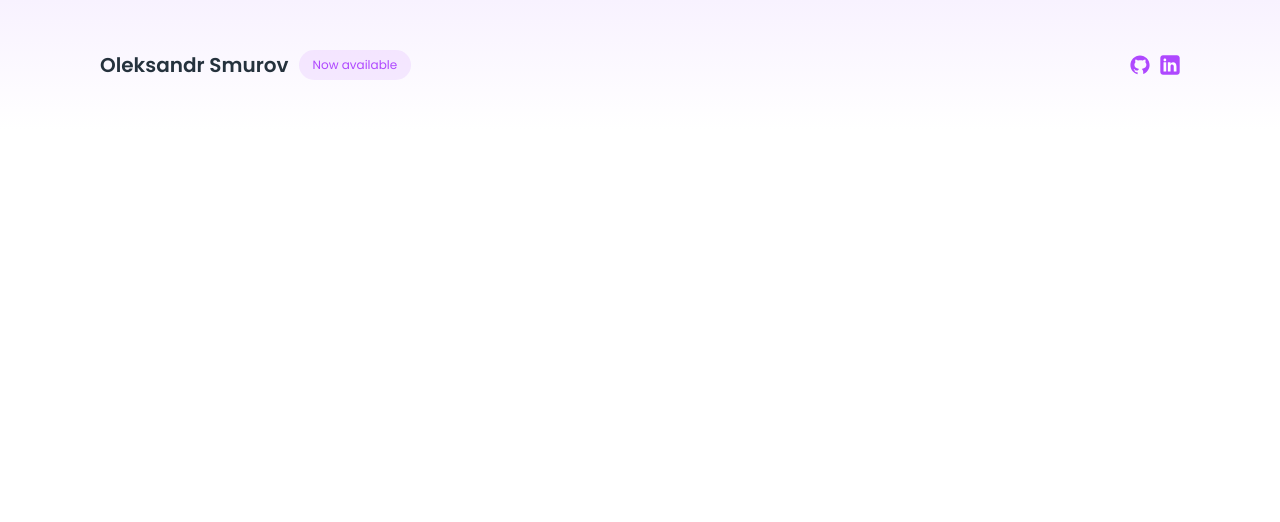
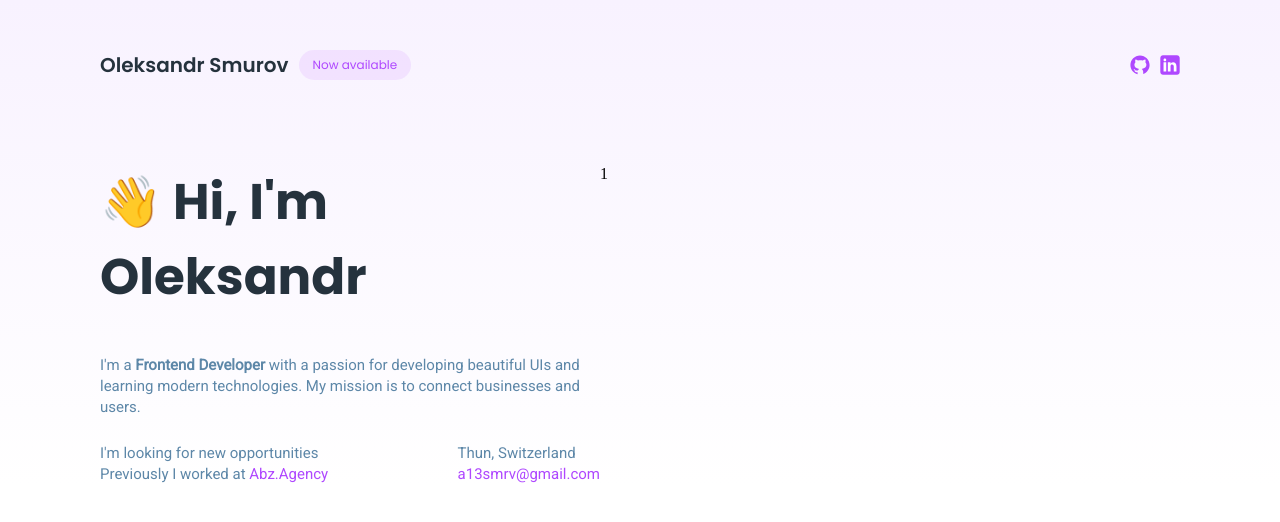
Before and after one commit to a13smrv/portfolio, a React (Create React App) app: page / in a window 1280 px wide. Shown: the top 522 px of the page. Built offline with nearby package versions, Linux system fonts and the light colour scheme.

Commit message:
feat: make text description in the Profile component

```diff
--- a/src/components/Profile/Profile.jsx
+++ b/src/components/Profile/Profile.jsx
@@ -4,7 +4,28 @@ import "./Profile.scss";
 export function Profile() {
   return (
     <section className="profile">
-      <div className="container"></div>
+      <div className="container">
+        <div className="textDescription">
+          <h2 className="title">👋 Hi, I'm Oleksandr</h2>
+          <p className="introduction text">
+            I'm a <strong>Frontend Developer</strong> with a passion for developing beautiful UIs and learning modern technologies.
+            My mission is to connect businesses and users.
+          </p>
+          <div className="bottomInformationBlock">
+            <p className="placeOfWork text">
+              I'm looking for new opportunities<br />
+              Previously I worked at <a className="link" href="#">Abz.Agency</a>
+            </p>
+            <p className="contacts text">
+              Thun, Switzerland<br />
+              <a className="link" href="mailto:a13smrv@gmail.com">a13smrv@gmail.com</a>
+            </p>
+          </div>
+        </div>
+        <div className="visualDescription">
+          1
+        </div>
+      </div>
     </section>
   )
 }
--- a/src/components/Profile/Profile.scss
+++ b/src/components/Profile/Profile.scss
@@ -1,7 +1,54 @@
+@use "./../../scss/variables";
+@use "./../../scss//mixins";
+
 .profile {
   display: flex;
   justify-content: center;
+  padding-top: 35px;
 
   .container {
+    display: flex;
+  }
+
+  .textDescription {
+    width: 500px;
+
+    .title {
+      margin: 0;
+
+      @include mixins.fontStyle(
+        variables.$titleFont,
+        variables.$titleSize,
+        variables.$fontWeightBold,
+        variables.$titleColor
+      );
+    }
+
+    .text {
+      line-height: 21px;
+      margin: 0;
+
+      @include mixins.fontStyle(
+        variables.$textFont,
+        variables.$normaltextSize,
+        variables.$fontWeightRegular,
+        variables.$textColor
+      );
+
+      .link {
+        text-decoration: none;
+        color: variables.$themeColor;
+      }
+    }
+
+    .introduction {
+      margin: 40px 0 0 0;
+    }
+
+    .bottomInformationBlock {
+      display: flex;
+      justify-content: space-between;
+      margin-top: 25px
+    }
   }
 }
```
